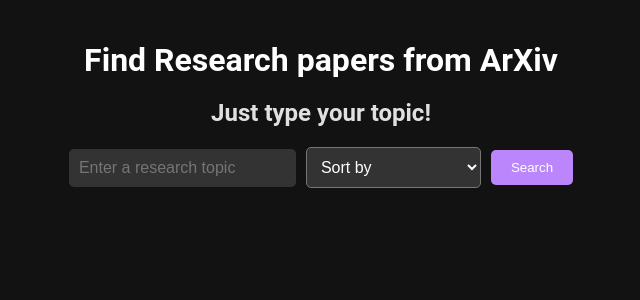
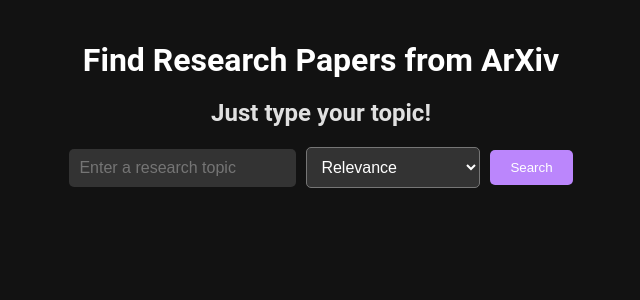
Before and after one commit to LordPatil/research-paper-finder, a Flask app: page / in a window 1280 px wide. Shown: the top 300 px of the page, without its empty margins (319-959 px from the left). Run offline with Flask 3, Linux system fonts and the light colour scheme.

Commit message:
some changes for sorting

```diff
--- a/app.py
+++ b/app.py
@@ -4,12 +4,20 @@
 
 app = Flask(__name__)
 
-def get_papers_from_arxiv(topic, sort_by):
+def get_papers_from_arxiv(topic, sort_by='relevance'):
     base_url = "http://export.arxiv.org/api/query?"
-    search_query = f"search_query=all:{topic}"
+    search_query = f"search_query=title:{topic}"  # Search specifically in titles
 
-    # Sorting parameter (arXiv supports sort by relevance and submission date)
-    sort_param = "sortBy=" + ("submittedDate" if sort_by == 'year' else "relevance")
+    # Determine sorting parameter
+    if sort_by == 'year_asc':
+        sort_param = "sortBy=submittedDate"
+        order = False
+    elif sort_by == 'year_desc':
+        sort_param = "sortBy=submittedDate"
+        order = True
+    else:  # Default to relevance
+        sort_param = "sortBy=relevance"
+        order = None
 
     url = f"{base_url}{search_query}&{sort_param}&max_results=50"
     response = requests.get(url)
@@ -37,7 +45,9 @@
             })
 
         # Sorting logic
-        if sort_by == 'year':
+        if sort_by == 'year_asc':
+            papers.sort(key=lambda x: x['year'])
+        elif sort_by == 'year_desc':
             papers.sort(key=lambda x: x['year'], reverse=True)
 
         return papers
@@ -47,7 +57,7 @@
 @app.route('/', methods=['GET', 'POST'])
 def index():
     papers = []
-    sort_by = request.form.get('sort_by')  # Safely get sort_by
+    sort_by = request.form.get('sort_by', 'relevance')  # Default to relevance if not specified
     topic = request.form.get('topic')  # Safely get topic
 
     if request.method == 'POST' and topic:
--- a/templates/index.html
+++ b/templates/index.html
@@ -9,16 +9,17 @@
 <body>
 
     <div class="container">
-        <h1>Find Research papers from ArXiv</h1>
+        <h1>Find Research Papers from ArXiv</h1>
         <h2>Just type your topic!</h2>
 
         <!-- Search form -->
         <form method="POST">
             <div class="input-group">
-                <input type="text" id="topic" name="topic" required placeholder="Enter a research topic" value="{{ request.form['topic'] if request.form.get('topic') else '' }}">
+                <input type="text" id="topic" name="topic" required placeholder="Enter a research topic" value="{{ request.form.get('topic', '') }}">
                 <select name="sort_by" id="sort_by">
-                    <option value="" disabled selected>Sort by</option>
-                    <option value="year" {% if sort_by == 'year' %}selected{% endif %}>Year of Publication</option>
+                    <option value="relevance" {% if sort_by == 'relevance' %}selected{% endif %}>Relevance</option>
+                    <option value="year_asc" {% if sort_by == 'year_asc' %}selected{% endif %}>Year (Ascending)</option>
+                    <option value="year_desc" {% if sort_by == 'year_desc' %}selected{% endif %}>Year (Descending)</option>
                 </select>
                 <button type="submit">Search</button>
             </div>
@@ -27,7 +28,7 @@
 
     <!-- Results -->
     {% if papers %}
-        <h2>Results for "{{ request.form['topic'] }}":</h2>
+        <h2>Results for "{{ request.form.get('topic', '') }}":</h2>
         <div id="results">
             {% for paper in papers %}
                 <div class="paper">
```
